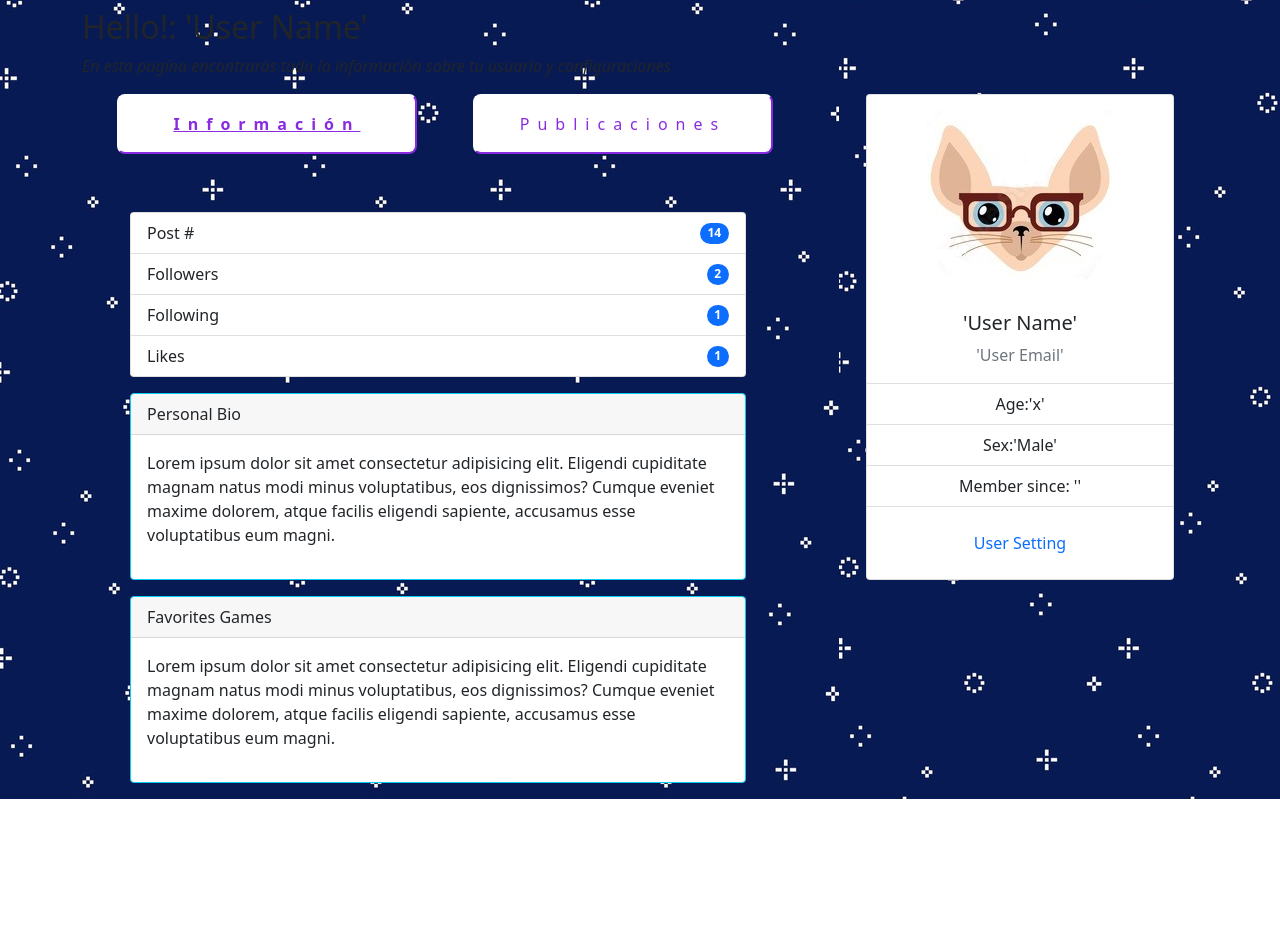
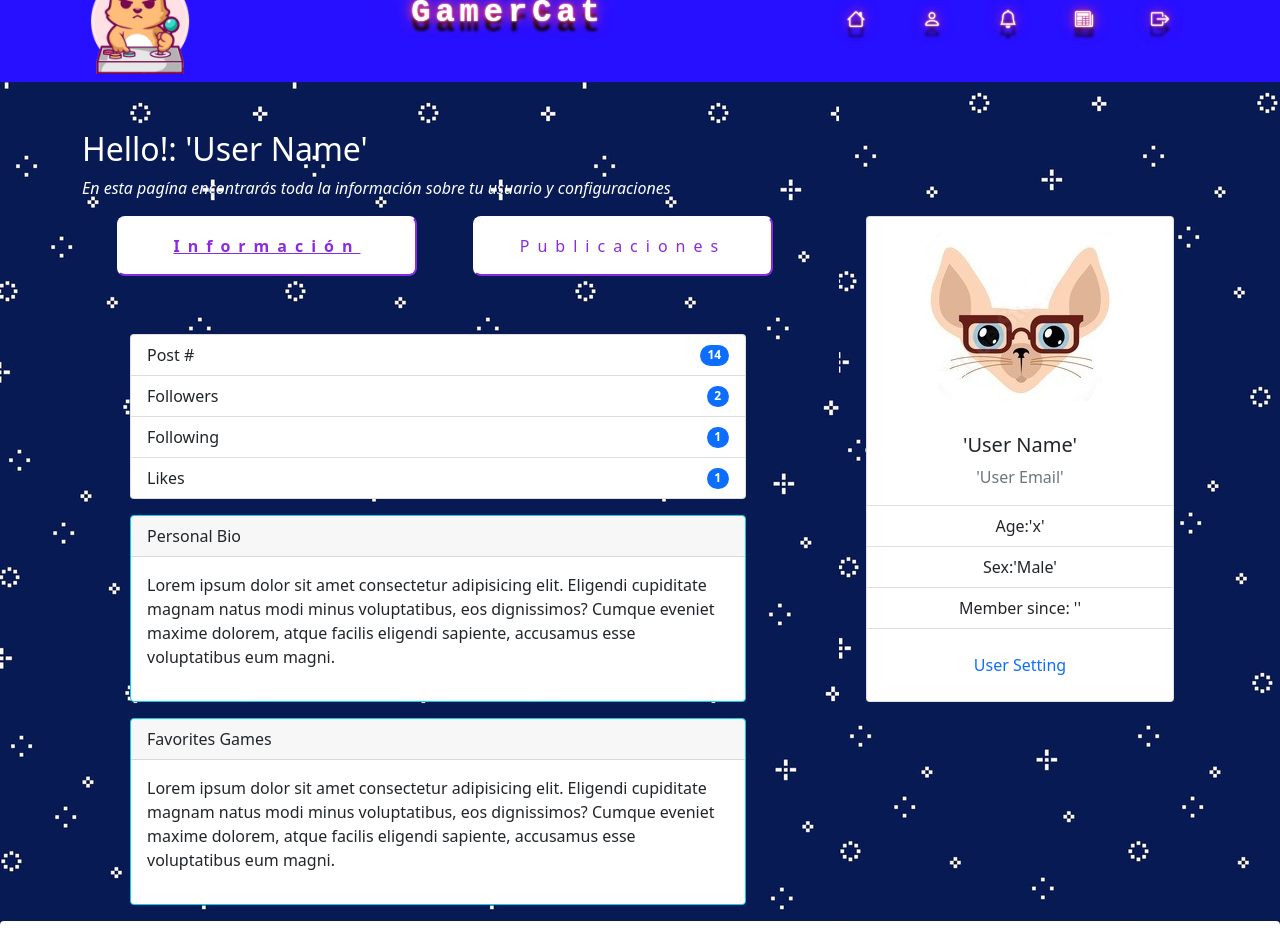
Before and after one commit to JuanAgusAlej/catgame, a React (Create React App) app: page /perfil in a window 1280 px wide. Shown: the part 40-977 px from the top of the page. Before the commit the page ends 839 px from the top, so only its background shows below. Built offline with nearby package versions, Linux system fonts and the light colour scheme.

Commit message:
ajustes menores de desing - incorporo nav y foooter al perfil

```diff
--- a/src/components/Perfil_edit.jsx
+++ b/src/components/Perfil_edit.jsx
@@ -1,5 +1,7 @@
 import React, { useState, useEffect } from "react";
 import { NavLink } from "react-router-dom";
+import Navbar from "./Navbar";
+import Footer from "./Footer";
 
 import cat1 from "../img/cat1.png";
 import "../style/avatar.css";
@@ -58,10 +60,12 @@ const Perfil_edit = () => {
 	}, [name, email, bio, password, confirmpassword]);
 
 	return (
+		<>
+			<Navbar />
 			<div className="container mt-5">
 				<div className="row mt-3 text-center">
 					<div className="col">
-					<h2>User Configuration</h2>
+						<h2 className="text-white">User Configuration</h2>
 					</div>
 				</div>
 
@@ -179,6 +183,8 @@ const Perfil_edit = () => {
 					/>
 				</div>
 			</div>
+			<Footer />
+		</>
 	);
 };
 
--- a/src/pages/Perfil.jsx
+++ b/src/pages/Perfil.jsx
@@ -4,6 +4,8 @@ import Perfil_Publish from "../components/Perfil_Publish";
 import cat1 from "../img/cat1.png";
 import { Nav } from "react-bootstrap";
 import { NavLink } from "react-router-dom";
+import Navbar from "../components/Navbar";
+import Footer from "../components/Footer";
 
 const Perfil = () => {
 	const [informacion, setInformacion] = useState(true);
@@ -21,11 +23,13 @@ const Perfil = () => {
 	};
 
 	return (
+		<>
+			<Navbar />
 			<div className="container mt-5">
 				<div className="row">
 					<div className="col">
-					<h2 className="text-right">Hello!: 'User Name'</h2>
-					<p className="text-right fs-6 fst-italic">
+						<h2 className="text-right text-white">Hello!: 'User Name'</h2>
+						<p className="text-right fs-6 fst-italic text-white">
 							En esta pagína encontrarás toda la información sobre tu usuario y
 							configuraciones
 						</p>
@@ -94,6 +98,8 @@ const Perfil = () => {
 					</div>
 				</div>
 			</div>
+			<Footer />
+		</>
 	);
 };
 
```
Lines whose indentation alone changed are shown as unchanged.
